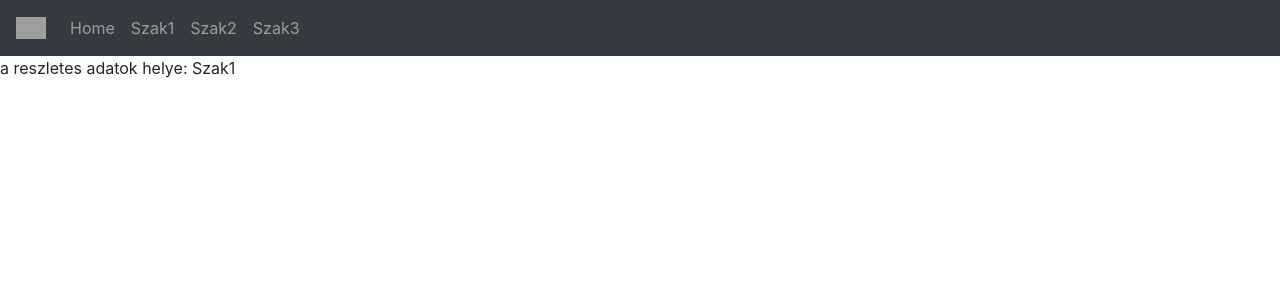
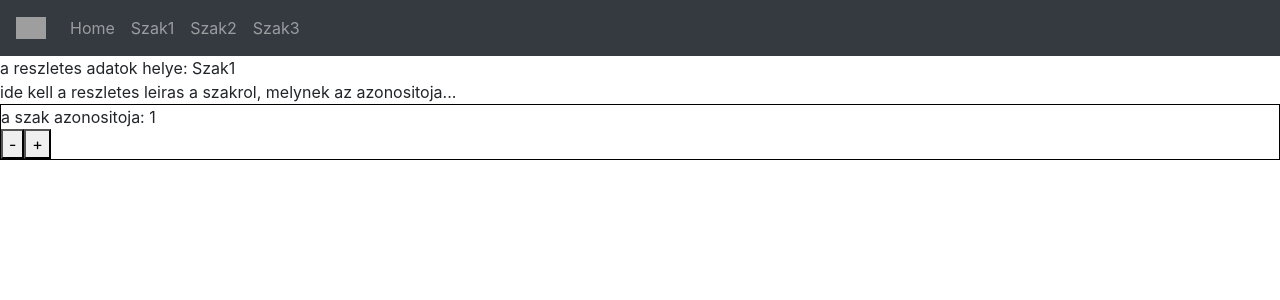
Before and after one commit to kmagdi/kkando, a React (Create React App) app: page /szak1 in a window 1280 px wide. Shown: the top 300 px of the page. Built offline with nearby package versions, Linux system fonts and the light colour scheme; grey boxes are pictures that could not be loaded.

Commit message:
detail.js+box.js

```diff
--- a/src/components/Box.js
+++ b/src/components/Box.js
@@ -1,6 +1,7 @@
+import React, { useState,useEffect } from 'react';
 
 export const Box=({ word })=> {
-    const color = colors[Math.floor(Math.random() * 9)];
+    //const color = colors[Math.floor(Math.random() * 9)];
     const [visible, setVisible] = useState(true);
 
     function hideMe(){
@@ -10,14 +11,14 @@ export const Box=({ word })=> {
         setVisible(true)
     }
 
-    let style = { borderColor: color, backgroundColor: color };
-    if (!visible) style.display = "none";
+    let style ={  border: "solid 1px black"};
+if (!visible) style.display = "none";
 
     return (
-      <div className="box" {/*style={style}*/}>
-        <div className="center">{word},fmdkgfdjkgkldfjgkldfgkldfklhjfklhfkljghklf</div>
-        <button className="button top-corner" onClick={hideMe}><i className="fas fa-angle-right" /></button>
-        <button className="button top-corner" onClick={showMe}><i className="fas fa-angle-left" /></button>
+      <div className="box" style={style}>
+         <div className="center">a szak azonositoja: {word}</div>
+        <button className="button top-corner" onClick={hideMe}>-</button>
+        <button className="button bottom-corner" onClick={showMe}>+</button>
       </div>
     );
   }
--- a/src/components/Detail.js
+++ b/src/components/Detail.js
@@ -1,12 +1,12 @@
 import React from 'react';
 import {Box} from "./Box"
 
-export const Detail=(match)=>{
+export const Detail=(props)=>{
     return(
         <React.Fragment>
-            <div>ide kell a reszletes leiras a szakrol, melynek az azonositoja={match.params.id}</div>
-            {console.log(match.params)}
-            <Box key={match.params.id} word={match.params} />
+            <div>ide kell a reszletes leiras a szakrol, melynek az azonositoja...</div>
+            {console.log(props)}
+            <Box key={props} word={props.szak} />
         </React.Fragment>
 
     )
--- a/src/components/Szak1.js
+++ b/src/components/Szak1.js
@@ -1,7 +1,12 @@
 import React from 'react';
+import {Detail} from "./Detail"
+
 
 export const Szak1=()=>{
     return(
-        <div>a reszletes adatok helye: Szak1</div>
-    )
+        <React.Fragment>
+            <div>a reszletes adatok helye: Szak1</div>
+            <Detail key={{id:1}} szak={"1"}/>
+        </React.Fragment>
+       )
 }
```
